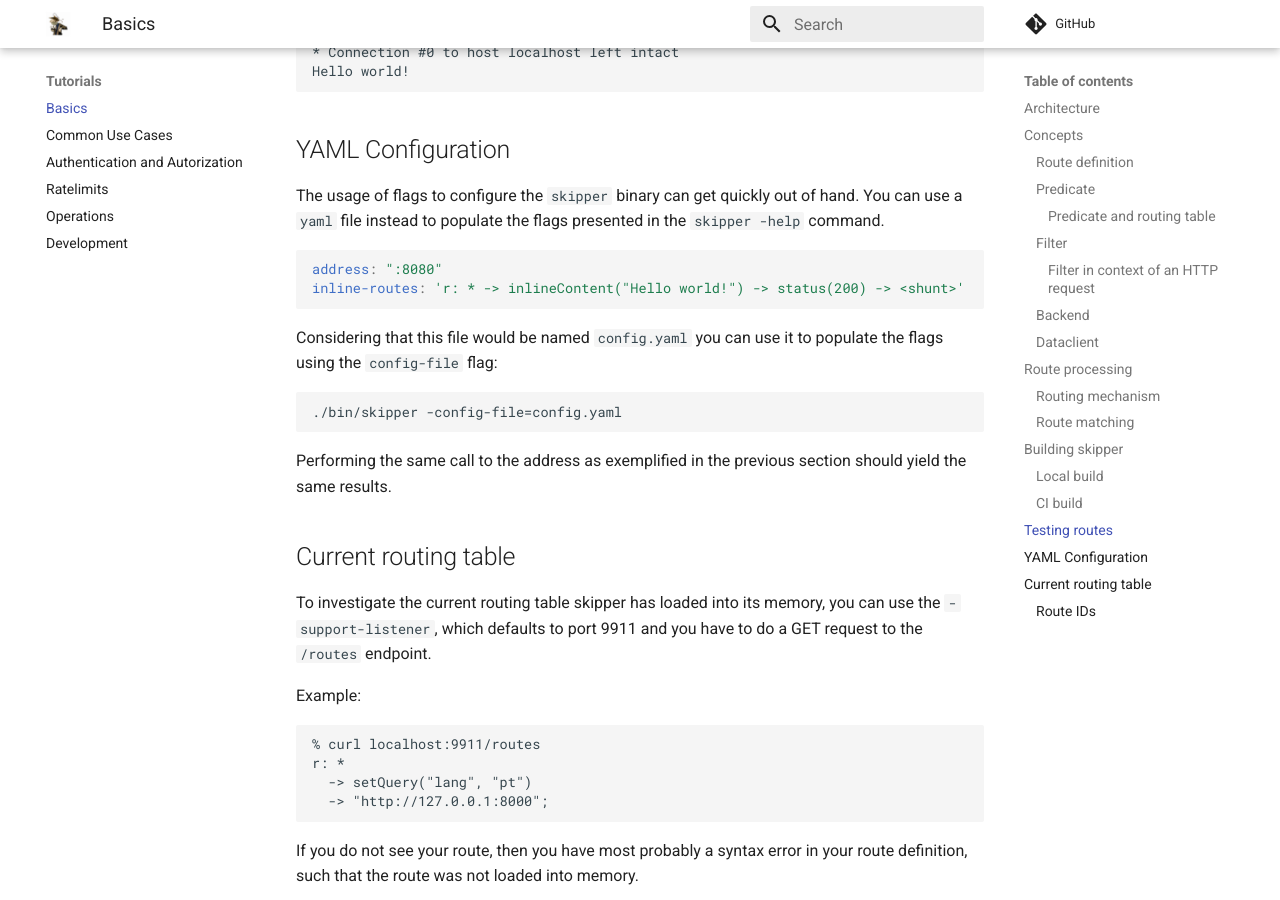
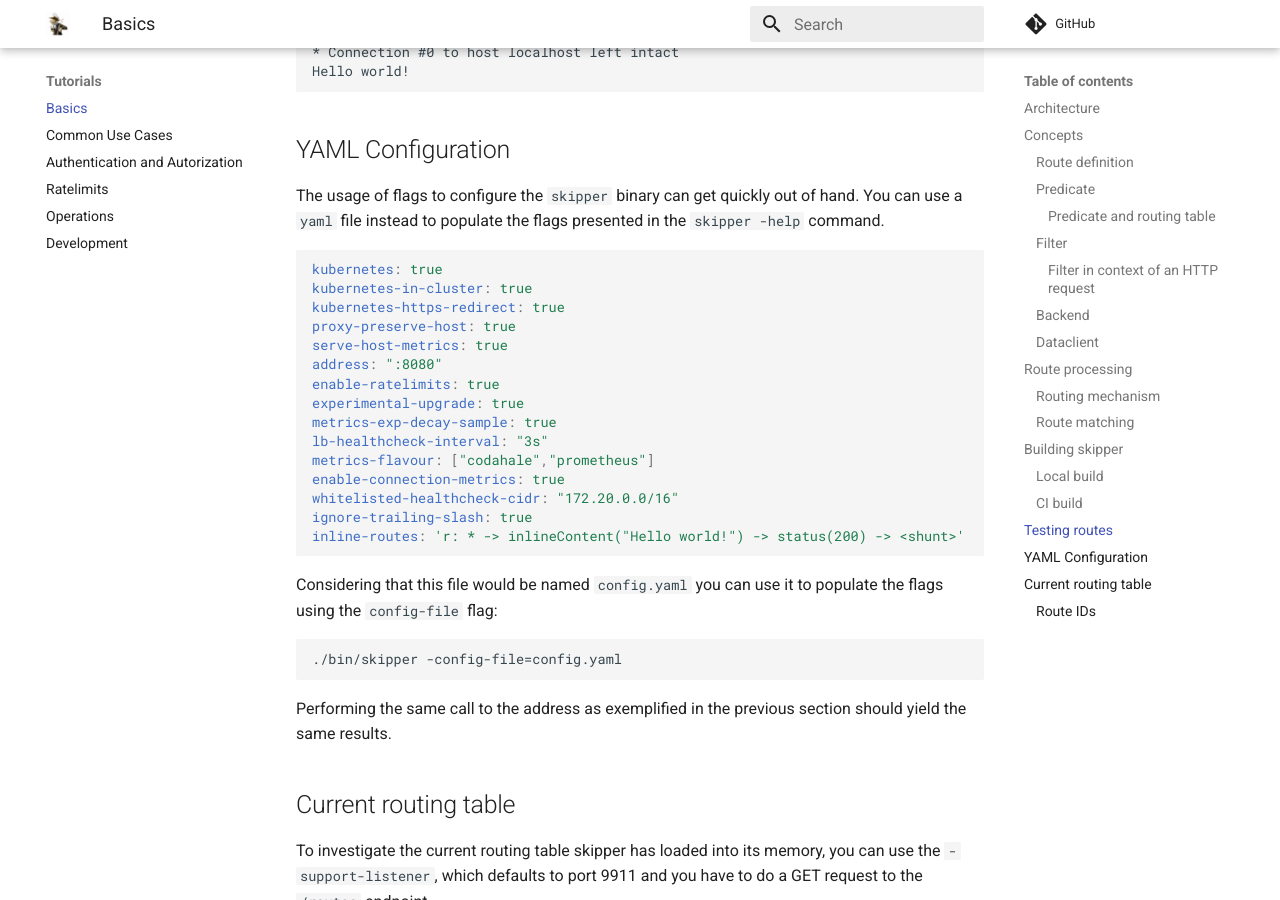
Before and after one commit to zalando/skipper, an MkDocs documentation site: the page built from docs/tutorials/basics.md, in a window 1280 px wide and 900 px high, scrolled down 8695 px. Built offline with MkDocs 1.6.1 and Material for MkDocs 9.7.7, drawn with Linux system fonts in a browser that asks for light colours; comment, search, counter and statistics services are not loaded.

Commit message:
improve config.yaml documentation
Signed-off-by: Pablo <pablo@mrjeffapp.com>

````diff
--- a/docs/tutorials/basics.md
+++ b/docs/tutorials/basics.md
@@ -319,7 +319,20 @@ of hand. You can use a `yaml` file instead to populate the flags presented
 in the `skipper -help` command.
 
 ```yaml
+kubernetes: true
+kubernetes-in-cluster: true
+kubernetes-https-redirect: true
+proxy-preserve-host: true
+serve-host-metrics: true
 address: ":8080"
+enable-ratelimits: true
+experimental-upgrade: true
+metrics-exp-decay-sample: true
+lb-healthcheck-interval: "3s"
+metrics-flavour: ["codahale","prometheus"]
+enable-connection-metrics: true
+whitelisted-healthcheck-cidr: "172.20.0.0/16"
+ignore-trailing-slash: true
 inline-routes: 'r: * -> inlineContent("Hello world!") -> status(200) -> <shunt>'
 ```
 
````
